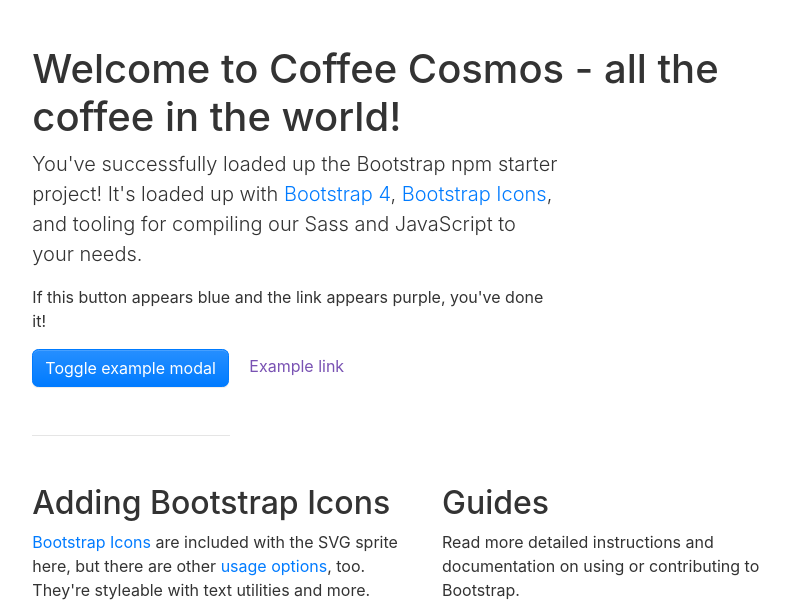
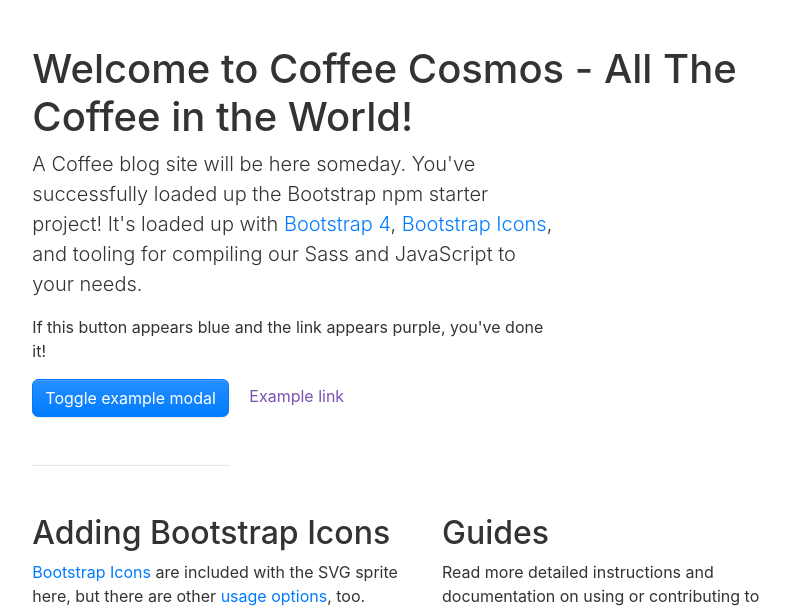
Before and after one commit to mlapoint1960/coffeecosmos, a website with bundled scripts: page index.html in a window 1280 px wide. Shown: the part 156-768 px from the top of the page, without its empty margins (213-1003 px from the left). Built offline with nearby package versions, Linux system fonts and the light colour scheme; files whose address does not match are found by name.

Commit message:
change to title
added more words

```diff
--- a/index.html
+++ b/index.html
@@ -19,9 +19,9 @@
         </h1>
       </header>
 
-      <h1>Welcome to Coffee Cosmos - all the coffee in the world!</h1>
+      <h1>Welcome to Coffee Cosmos - All The Coffee in the World!</h1>
       <div class="col-lg-8 px-0">
-        <p class="lead">You've successfully loaded up the Bootstrap npm starter project! It's loaded up with <a href="https://getbootstrap.com/docs/4.6/getting-started/introduction/">Bootstrap 4</a>, <a href="https://icons.getbootstrap.com">Bootstrap Icons</a>, and tooling for compiling our Sass and JavaScript to your needs.</p>
+        <p class="lead">A Coffee blog site will be here someday. You've successfully loaded up the Bootstrap npm starter project! It's loaded up with <a href="https://getbootstrap.com/docs/4.6/getting-started/introduction/">Bootstrap 4</a>, <a href="https://icons.getbootstrap.com">Bootstrap Icons</a>, and tooling for compiling our Sass and JavaScript to your needs.</p>
         <p>If this button appears blue and the link appears purple, you've done it!</p>
       </div>
 
```
